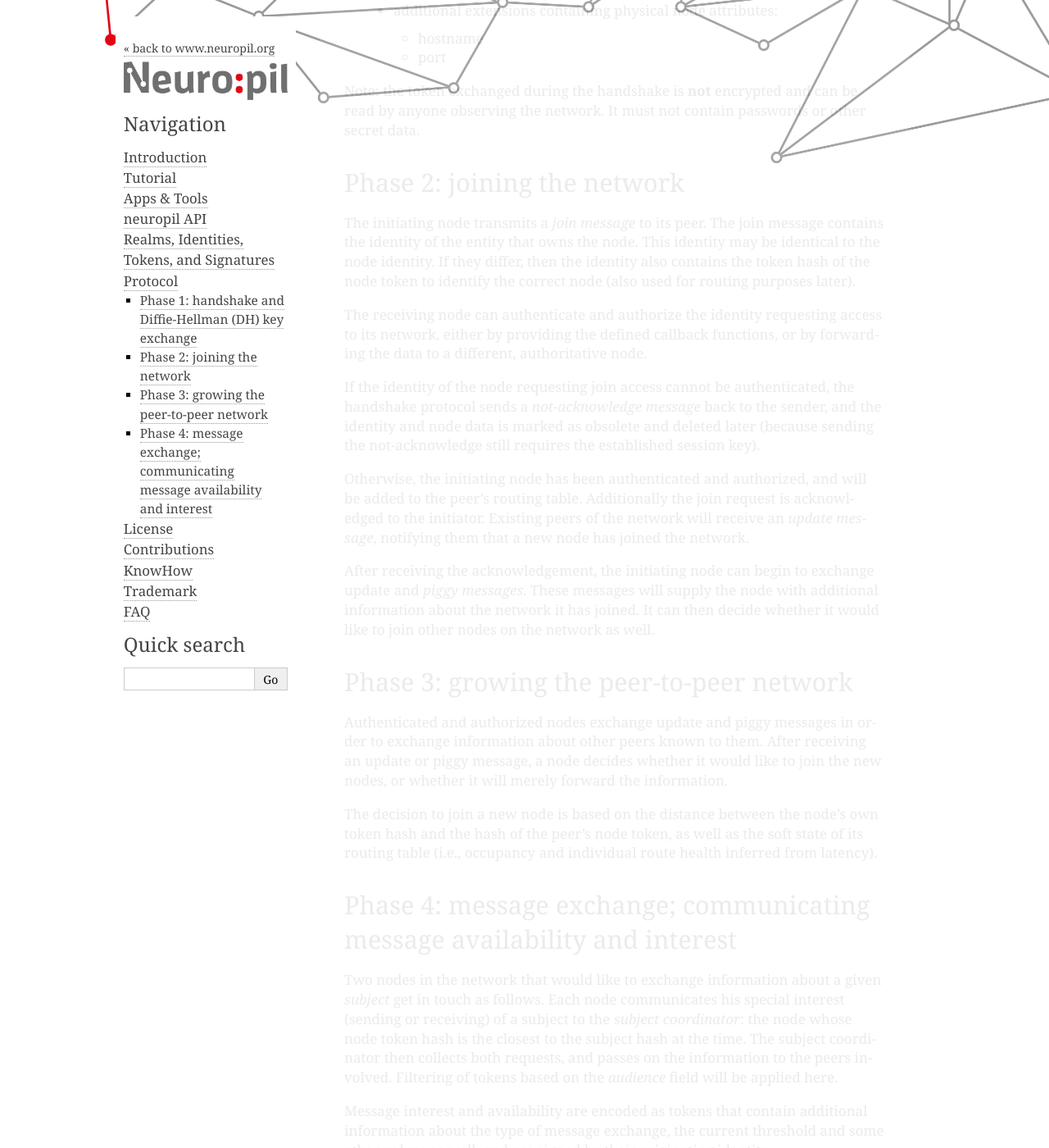
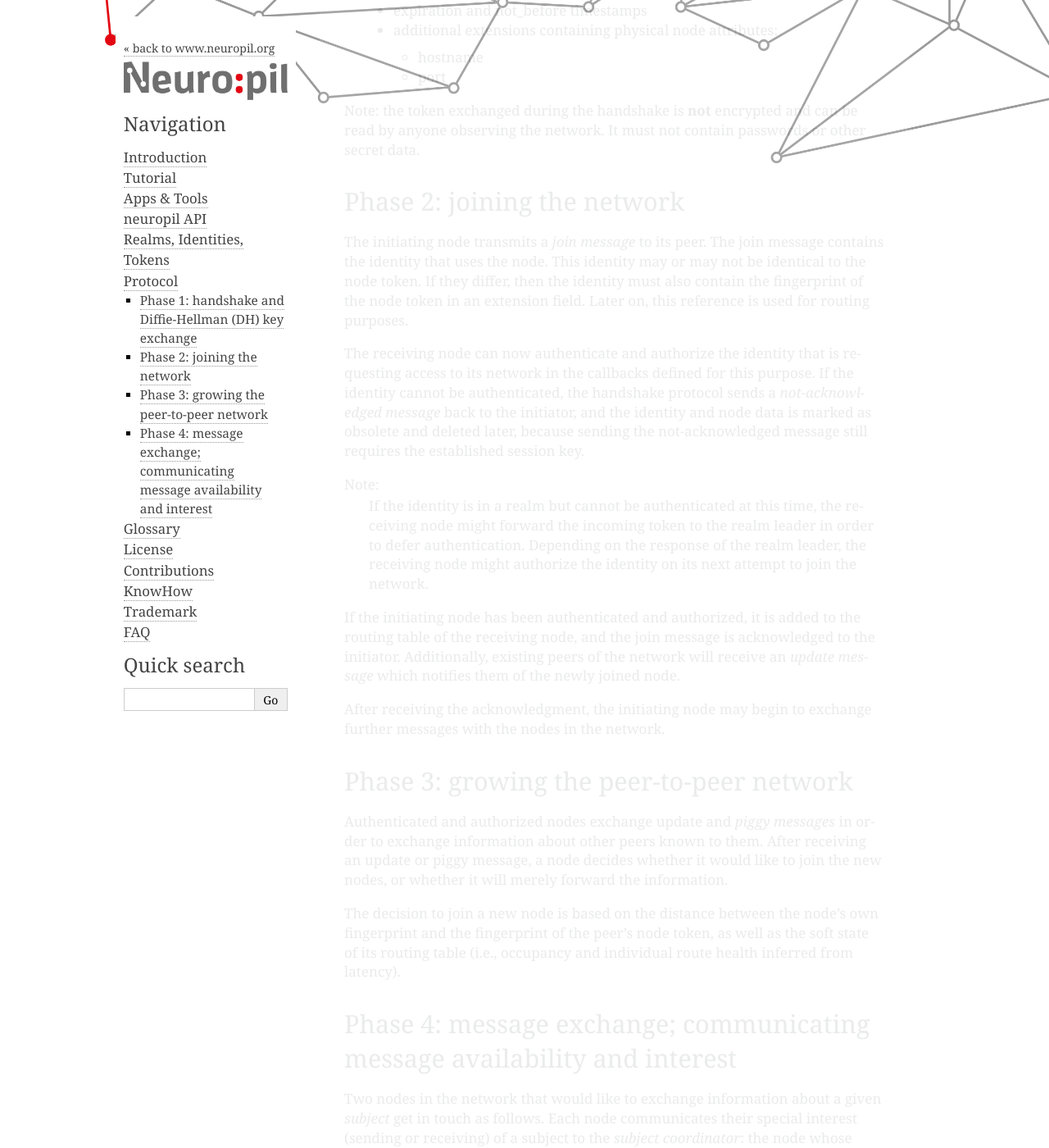
Before and after one commit to pi-lar/neuropil, a Sphinx documentation site: the page built from doc/source/protocol.rst, in a window 1280 px wide and 1400 px high, scrolled down 801 px. Shown: the whole window at 82% size. Built offline with Sphinx 7.4.7, drawn with Linux system fonts in a browser that asks for light colours; the version number could not be read and is left out; some of the changed text lies outside the part shown.

Commit message:
doc: settle on some terminology wrt the various types of tokens
We maintain that there are different types of tokens

 - identities (I)
 - node tokens (N)
 - message intents (MI)

and settle on calling the hash value of a node a “fingerprint”, order to
disambiguate these kinds of hashes from generic hashes of e.g., subject
strings. (We might want to introduce specific terminology for these as well in
the future.)

```diff
--- a/doc/source/index.rst
+++ b/doc/source/index.rst
@@ -24,6 +24,7 @@
    api
    realms_identities
    protocol
+   glossary
    license
    knowhow
    trademark
--- a/doc/source/protocol.rst
+++ b/doc/source/protocol.rst
@@ -6,16 +6,16 @@
 Phase 1: handshake and Diffie-Hellman (DH) key exchange
 *******************************************************
 
-The first message sent to another node is a *handshake message*. It is used to
-exchange public keys with another node. The handshake message is composed of
-the serialized node token and a signature of the serialized token created using
-the private key of the sending node.
+The first message sent to another node is a *handshake message*. Its purpose is
+to exchange public and session keys with another node. The handshake message is
+composed of the node token and a self-signature using the private key of the
+node token.
 
 The node that receives the handshake message must verify the signature and
-contents of the received token before responding with a handshake message of
-its own. Additionally, the receiving node calculates a shared secret using its
-own private key and the public key of its new peer via Diffie-Hellman key
-exchange.
+contents of the received node token before responding with a handshake
+message of its own. Additionally, the receiving node calculates a shared secret
+using its own private key and the public key of its new peer via Diffie-Hellman
+key exchange.
 
 When the initiating node receives a valid, authentic handshake response, it
 derives matching session keys. Any follow-up messages must be encrypted and
@@ -45,56 +45,58 @@
 ****************************
 
 The initiating node transmits a *join message* to its peer. The join message
-contains the identity of the entity that owns the node. This identity may be
-identical to the node identity. If they differ, then the identity also contains
-the token hash of the node token to identify the correct node (also used for
-routing purposes later).
+contains the identity that uses the node. This identity may or may not be
+identical to the node token. If they differ, then the identity must also
+contain the fingerprint of the node token in an extension field. Later on, this
+reference is used for routing purposes.
 
-The receiving node can authenticate and authorize the identity requesting
-access to its network, either by providing the defined callback functions, or
-by forwarding the data to a different, authoritative node.
+The receiving node can now authenticate and authorize the identity that is
+requesting access to its network in the callbacks defined for this purpose. If
+the identity cannot be authenticated, the handshake protocol sends a
+*not-acknowledged message* back to the initiator, and the identity and node
+data is marked as obsolete and deleted later, because sending the
+not-acknowledged message still requires the established session key.
 
-If the identity of the node requesting join access cannot be
-authenticated, the handshake protocol sends a *not-acknowledge message* back to
-the sender, and the identity and node data is marked as obsolete and deleted
-later (because sending the not-acknowledge still requires the established
-session key).
+Note:
+  If the identity is in a realm but cannot be authenticated at this time, the
+  receiving node might forward the incoming token to the realm leader in order
+  to defer authentication. Depending on the response of the realm leader, the
+  receiving node might authorize the identity on its next attempt to join the
+  network.
 
-Otherwise, the initiating node has been authenticated and authorized, and will
-be added to the peer’s routing table. Additionally the join request is
-acknowledged to the initiator. Existing peers of the network will receive an
-*update message*, notifying them that a new node has joined the network.
+If the initiating node has been authenticated and authorized, it is added to
+the routing table of the receiving node, and the join message is acknowledged
+to the initiator. Additionally, existing peers of the network will receive an
+*update message* which notifies them of the newly joined node.
 
-After receiving the acknowledgement, the initiating node can begin to exchange
-update and *piggy messages*. These messages will supply the node with
-additional information about the network it has joined. It can then decide
-whether it would like to join other nodes on the network as well.
+After receiving the acknowledgment, the initiating node may begin to exchange
+further messages with the nodes in the network.
 
 
 Phase 3: growing the peer-to-peer network
 ******************************************
 
-Authenticated and authorized nodes exchange update and piggy messages in order
-to exchange information about other peers known to them. After receiving an
-update or piggy message, a node decides whether it would like to join the new
-nodes, or whether it will merely forward the information.
+Authenticated and authorized nodes exchange update and *piggy messages* in
+order to exchange information about other peers known to them. After receiving
+an update or piggy message, a node decides whether it would like to join the
+new nodes, or whether it will merely forward the information.
 
 The decision to join a new node is based on the distance between the node’s own
-token hash and the hash of the peer’s node token, as well as the soft state of
-its routing table (i.e., occupancy and individual route health inferred from
-latency).
+fingerprint and the fingerprint of the peer’s node token, as well as the soft
+state of its routing table (i.e., occupancy and individual route health
+inferred from latency).
 
 
 Phase 4: message exchange; communicating message availability and interest
 **************************************************************************
 
 Two nodes in the network that would like to exchange information about a given
-*subject* get in touch as follows. Each node communicates his special interest
-(sending or receiving) of a subject to the *subject coordinator*: the node
-whose node token hash is the closest to the subject hash at the time. The
-subject coordinator then collects both requests, and passes on the information
-to the peers involved. Filtering of tokens based on the *audience* field will
-be applied here.
+*subject* get in touch as follows. Each node communicates their special
+interest (sending or receiving) of a subject to the *subject coordinator*: the
+node whose node token fingerprint is the closest to the subject hash at the
+time. The subject coordinator then collects both requests, and passes on the
+information to the peers involved. Filtering of tokens based on the *audience*
+field will be applied here.
 
 Message interest and availability are encoded as tokens that contain additional
 information about the type of message exchange, the current threshold and some
```
Also changed, not shown: doc/source/glossary.rst (+16 -6 lines), doc/source/realms_identities.rst (+31 -29 lines), doc/source/token.svg.
